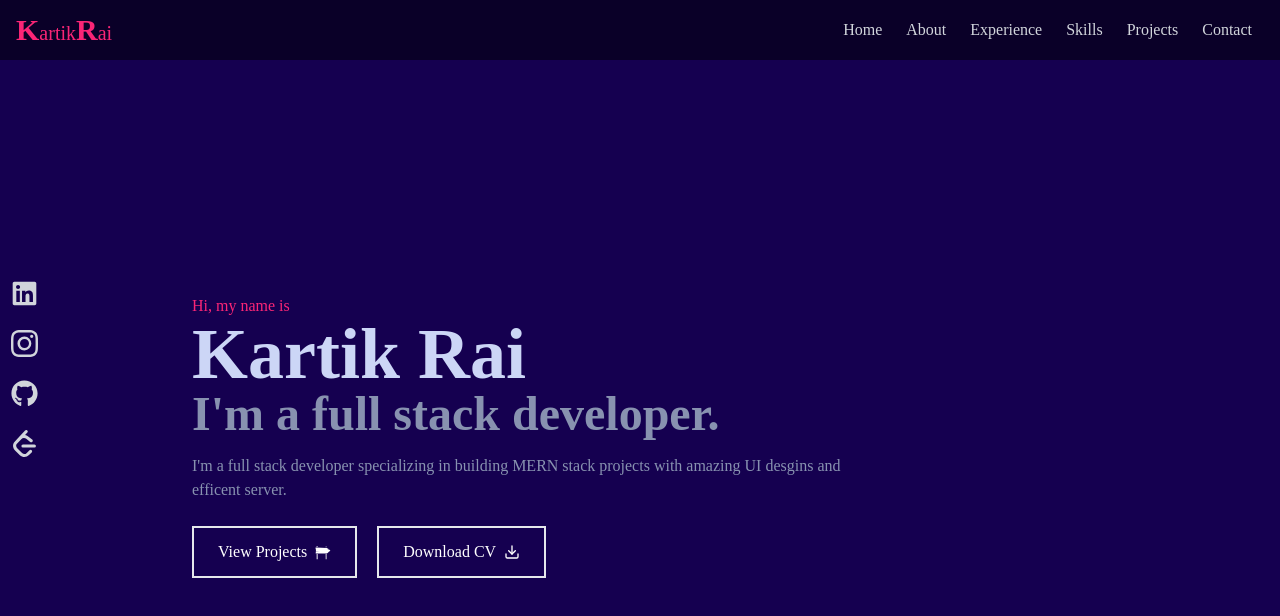
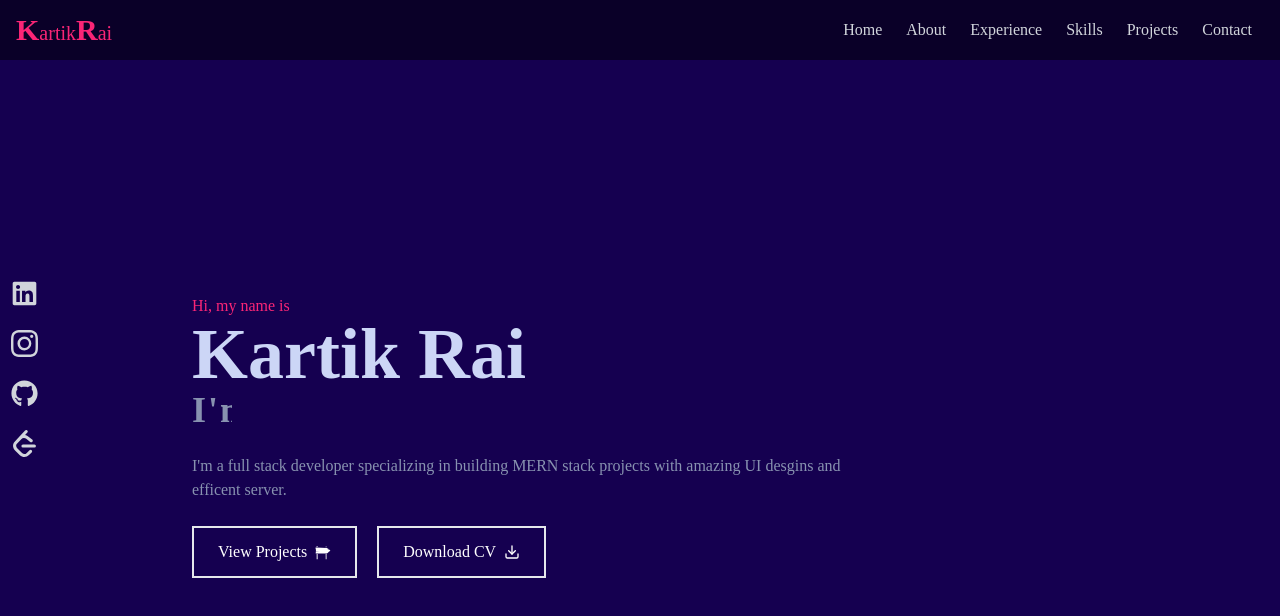
Before and after one commit to kartik990/portfolio, a React (Create React App) app: page / in a window 1280 px wide. Shown: the top 616 px of the page. Built offline with nearby package versions, Linux system fonts and the light colour scheme.

Commit message:
added typing animation

```diff
--- a/src/components/Home.jsx
+++ b/src/components/Home.jsx
@@ -14,8 +14,8 @@ const Home = () => {
         <h1 className={`text-[#ccd6f6] text-4xl sm:text-7xl font-bold`}>
           Kartik Rai
         </h1>
-        <h2 className={`text-[#8892b0] text-3xl sm:text-5xl font-bold`}>
-          I'm a full stack developer.
+        <h2 className={`text-[#8892b0] text-2xl sm:text-4xl font-bold w-fit`}>
+          <div className="writer-text ">I'm a full stack developer.</div>
         </h2>
         <p className={`text-[#8892b0] py-4 max-w-[700px]`}>
           I'm a full stack developer specializing in building MERN stack
--- a/src/index.css
+++ b/src/index.css
@@ -28,3 +28,38 @@
     hsla(218, 85%, 42%, 0.8)
   ) !important;
 }
+
+.writer-text {
+  display: inline-block;
+  overflow: hidden;
+  letter-spacing: 2px;
+  animation: typing 7s steps(30, end) infinite, blink 0.6s step-end infinite;
+  white-space: nowrap;
+  /* font-size: 30px; */
+  /* font-weight: 700; */
+  /* border-radius: 1px; */
+  border-right: 5px solid #8892b0;
+  box-sizing: border-box;
+}
+
+@keyframes typing {
+  from {
+    width: 0%;
+  }
+  50% {
+    width: 100%;
+  }
+  to {
+    width: 0%;
+  }
+}
+
+@keyframes blink {
+  from,
+  to {
+    border-color: transparent;
+  }
+  50% {
+    border-color: #8892b0;
+  }
+}
```
